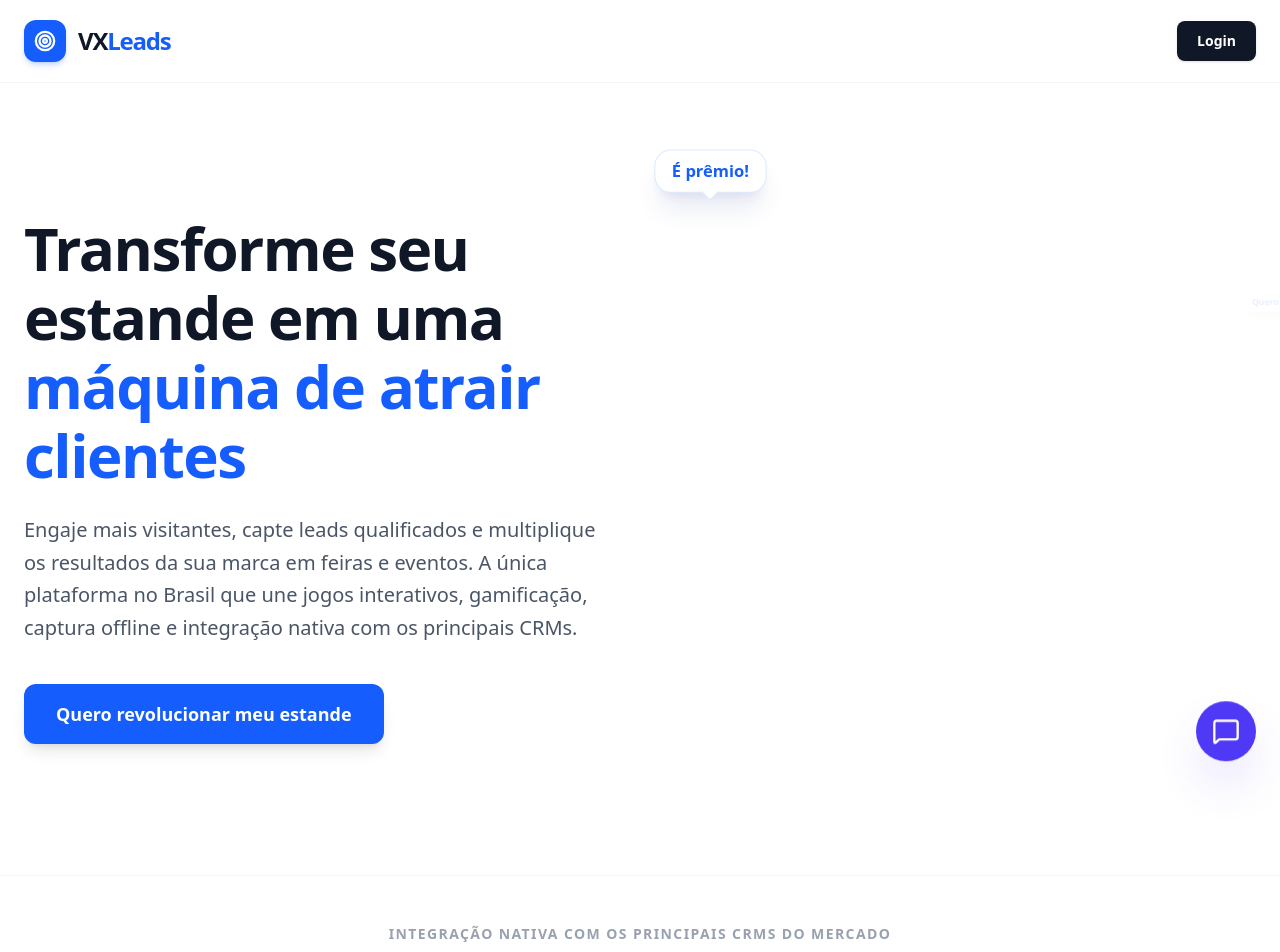
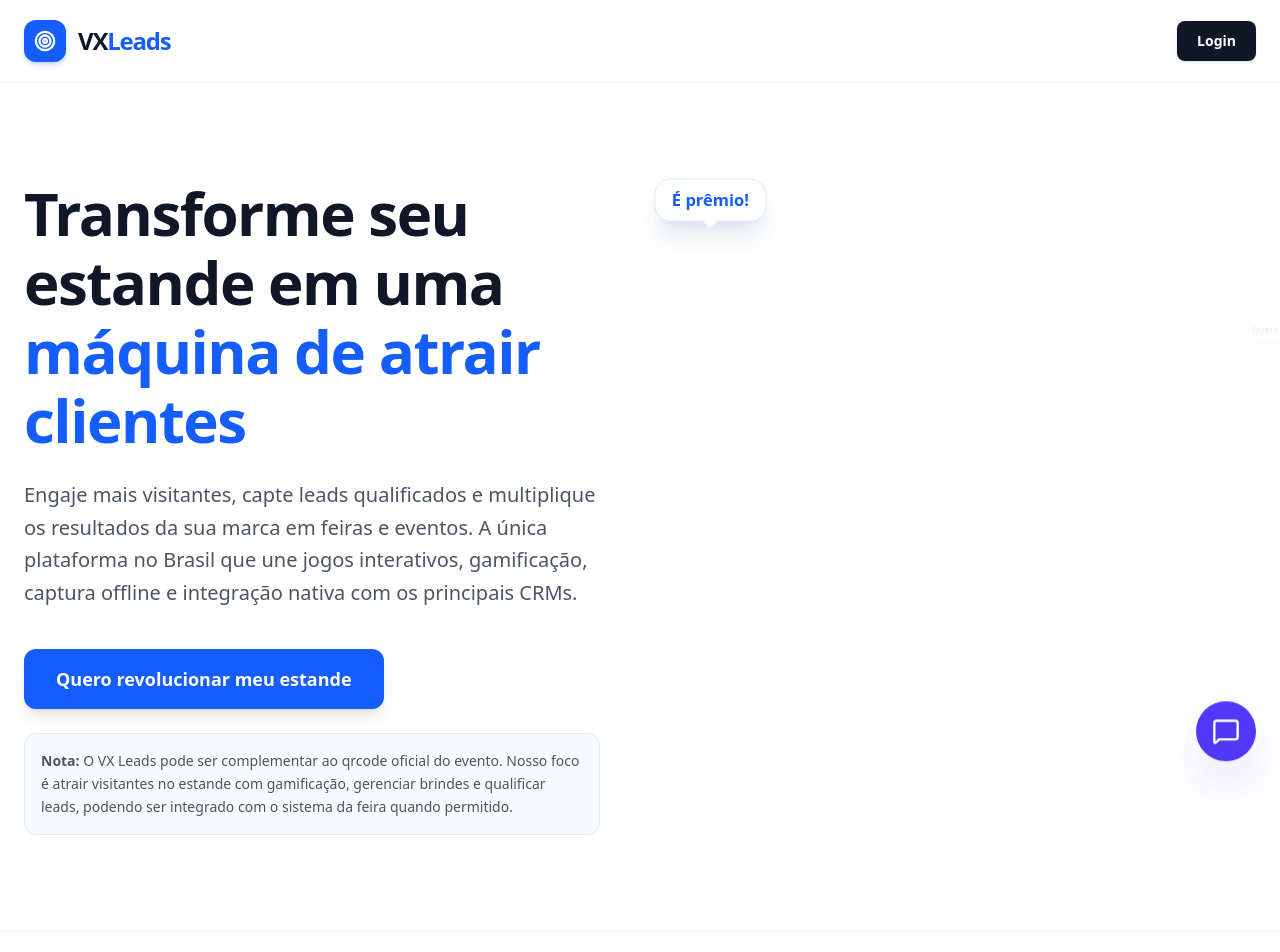
Before and after one commit to paranhosmkt/VXleads, a React (Vite) app: page / in a window 1280 px wide. Shown: the top 952 px of the page. Built offline with nearby package versions, Linux system fonts and the light colour scheme.

Commit message:
feat(landing): add integration clarification note
Added an informative note to the landing page clarifying the platform's role in event environments and compatibility with official event systems.

```diff
--- a/src/pages/Landing.tsx
+++ b/src/pages/Landing.tsx
@@ -217,9 +217,14 @@ export default function App() {
           <p className="text-lg md:text-xl text-gray-600 max-w-xl mb-10 text-left leading-relaxed">
             Engaje mais visitantes, capte leads qualificados e multiplique os resultados da sua marca em feiras e eventos. A única plataforma no Brasil que une jogos interativos, gamificação, captura offline e integração nativa com os principais CRMs.
           </p>
-          <RouterLink to="/cadastro" className="px-8 py-4 text-lg font-semibold text-white bg-blue-600 rounded-xl hover:bg-blue-700 transition-all shadow-lg hover:shadow-blue-600/30 cursor-pointer inline-block">
+          <RouterLink to="/cadastro" className="px-8 py-4 text-lg font-semibold text-white bg-blue-600 rounded-xl hover:bg-blue-700 transition-all shadow-lg hover:shadow-blue-600/30 cursor-pointer inline-block mb-6">
             Quero revolucionar meu estande
           </RouterLink>
+          <div className="bg-blue-50/50 border border-blue-100 rounded-xl p-4 max-w-xl text-left">
+            <p className="text-sm text-gray-600 leading-relaxed">
+              <strong>Nota:</strong> O VX Leads pode ser complementar ao qrcode oficial do evento. Nosso foco é atrair visitantes no estande com gamificação, gerenciar brindes e qualificar leads, podendo ser integrado com o sistema da feira quando permitido.
+            </p>
+          </div>
         </div>
 
         <div className="flex-1 w-full max-w-2xl lg:max-w-none flex justify-center">
@@ -843,6 +848,15 @@ export default function App() {
             />
 
             <FaqItem
+              question="O VX Leads substitui o QR Code do crachá do evento?"
+              answer={
+                <>
+                  <strong>Não.</strong> O QR Code do crachá do evento geralmente é uma ferramenta oficial da feira para troca de contatos e CRM interno. O VX Leads é uma ferramenta <strong>complementar</strong> focada em atrair visitantes para o seu estande através de gamificação, gerenciar a distribuição de brindes e qualificar esses leads. Quando a plataforma do evento permitir, nós podemos conectar o nosso leitor ao sistema deles para facilitar ainda mais o cadastro.
+                </>
+              }
+            />
+
+            <FaqItem
               question="O VX Leads é um CRM ou se integra com o meu CRM?"
               answer={
                 <>
```
